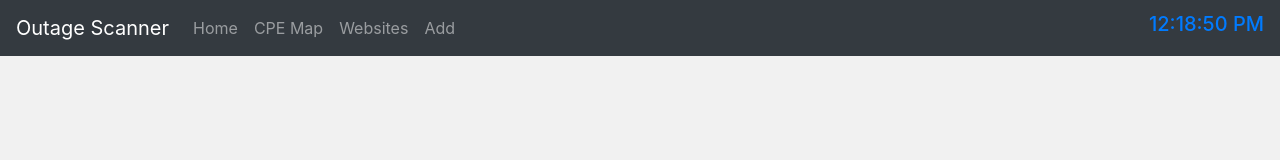
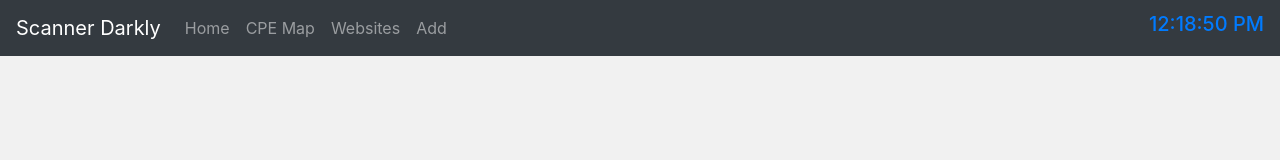
Before and after one commit to MahmoudThePeltist/ipuptimescanner_fe, a React (Create React App) app: page / in a window 1280 px wide. Shown: the top 160 px of the page. Built offline with nearby package versions, Linux system fonts and the light colour scheme.

Commit message:
FEATURE: Added fontawesome icons.

```diff
--- a/src/App.js
+++ b/src/App.js
@@ -9,16 +9,18 @@ import { WebsitesView } from './views/websites_view/websites.view';
 
 import { BrowserRouter as Router, Switch, Route } from 'react-router-dom';
 
+import { faLightbulb, faHome, faMap, faNetworkWired, faPlus } from '@fortawesome/free-solid-svg-icons';
+
 function App() {
 
-  var links_list = [{link: 'home',title: 'Home'},
-                    {link: 'cpemap',title: 'CPE Map'},
-                    {link: 'websites',title: 'Websites'},
-                    {link: 'add',title: 'Add'}];
+  var links_list = [{icon: faHome, link: 'home', title: 'Home'},
+                    {icon: faMap, link: 'cpemap', title: 'CPE Map'},
+                    {icon: faNetworkWired, link: 'websites', title: 'Websites'},
+                    {icon: faPlus, link: 'add', title: 'Add'}];
 
   return (
     <Router>
-      <NavbarComponent title={"Outage Scanner"} links={ links_list }/>
+      <NavbarComponent titleIcon={faLightbulb} title={"Scanner Darkly"} links={ links_list }/>
       <Switch>
 
         <Route path='/home'>
```
